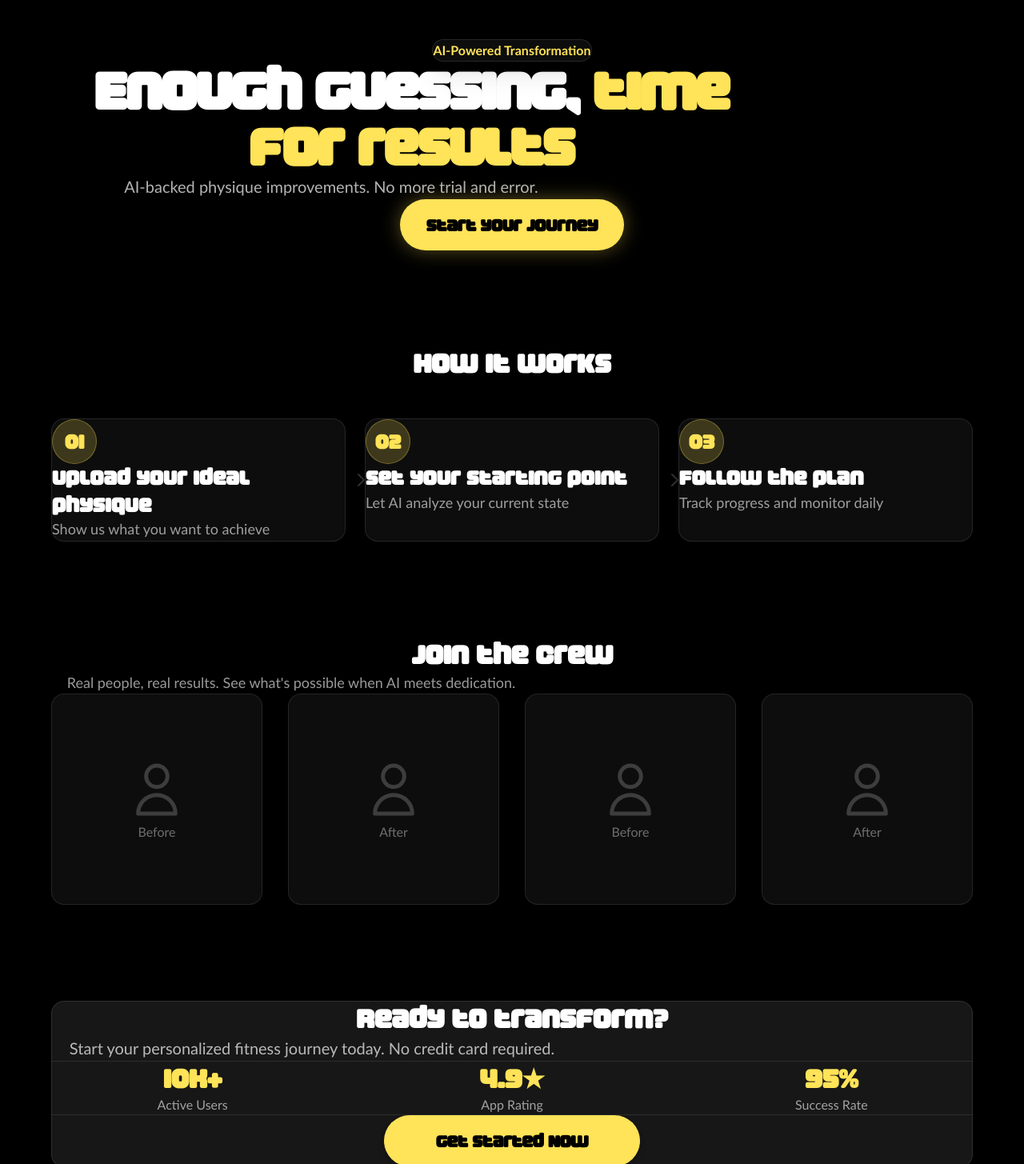
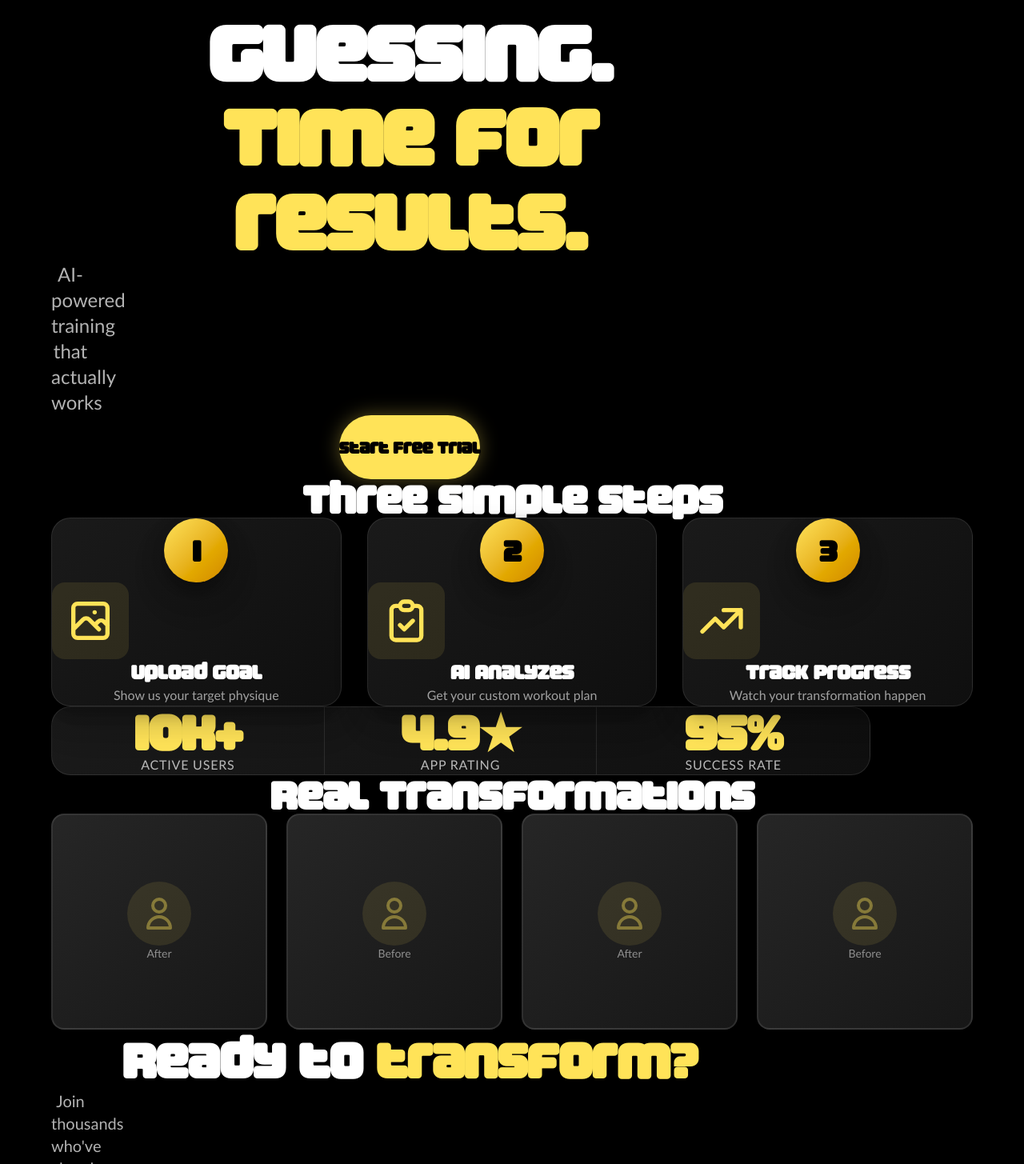
Before and after one commit to Toma732/gym-agent, a Next.js app: page /onboarding in a window 1280 px wide. Shown: the part 95-1550 px from the top of the page at 80% size. Built offline with nearby package versions, Linux system fonts and the light colour scheme.

Commit message:
Complete premium redesign: research-driven from Dribbble/fitness apps - bold typography, visual hierarchy, clean layouts, better shadows

```diff
--- a/app/globals.css
+++ b/app/globals.css
@@ -29,11 +29,11 @@
   --gradient-card: linear-gradient(135deg, rgba(255, 227, 88, 0.1) 0%, rgba(255, 200, 55, 0.05) 100%);
   --gradient-overlay: linear-gradient(180deg, rgba(0, 0, 0, 0) 0%, rgba(0, 0, 0, 0.4) 100%);
 
-  /* Shadow system - multi-layered for depth */
-  --shadow-sm: 0 1px 2px rgba(0, 0, 0, 0.1);
-  --shadow-md: 0 2px 4px rgba(0, 0, 0, 0.1), 0 4px 8px rgba(0, 0, 0, 0.1);
-  --shadow-lg: 0 4px 8px rgba(0, 0, 0, 0.1), 0 8px 16px rgba(0, 0, 0, 0.1), 0 16px 32px rgba(0, 0, 0, 0.1);
-  --shadow-xl: 0 8px 16px rgba(0, 0, 0, 0.15), 0 16px 32px rgba(0, 0, 0, 0.15), 0 32px 64px rgba(0, 0, 0, 0.15);
+  /* Shadow system - multi-layered for depth (premium fitness app style) */
+  --shadow-sm: 0 2px 4px rgba(0, 0, 0, 0.2);
+  --shadow-md: 0 4px 8px rgba(0, 0, 0, 0.2), 0 8px 16px rgba(0, 0, 0, 0.15);
+  --shadow-lg: 0 8px 16px rgba(0, 0, 0, 0.2), 0 16px 32px rgba(0, 0, 0, 0.15), 0 24px 48px rgba(0, 0, 0, 0.1);
+  --shadow-xl: 0 12px 24px rgba(0, 0, 0, 0.25), 0 24px 48px rgba(0, 0, 0, 0.2), 0 36px 72px rgba(0, 0, 0, 0.15);
 
   /* Glassmorphism effects */
   --glass-bg: rgba(255, 255, 255, 0.05);
@@ -169,19 +169,19 @@ body {
   transform: translateY(-2px);
 }
 
-/* Elevated card with solid background */
+/* Elevated card with solid background - premium depth */
 .elevated-card {
-  background: var(--color-gray-900);
+  background: linear-gradient(135deg, #1a1a1a 0%, #0f0f0f 100%);
   border: 1px solid rgba(255, 255, 255, 0.1);
-  border-radius: var(--radius-lg);
-  box-shadow: var(--shadow-md);
+  border-radius: var(--radius-xl);
+  box-shadow: var(--shadow-lg);
   transition: all 0.3s cubic-bezier(0.4, 0, 0.2, 1);
 }
 
 .elevated-card:hover {
-  border-color: var(--color-primary-yellow);
-  box-shadow: var(--shadow-xl), 0 0 24px rgba(255, 227, 88, 0.15);
-  transform: translateY(-4px) scale(1.01);
+  border-color: rgba(255, 227, 88, 0.5);
+  box-shadow: var(--shadow-xl), 0 0 32px rgba(255, 227, 88, 0.2);
+  transform: translateY(-2px);
 }
 
 /* Button transitions with spring effect */
--- a/app/onboarding/page.tsx
+++ b/app/onboarding/page.tsx
@@ -13,135 +13,185 @@ export default function OnboardingFirstScreen() {
     router.push('/onboarding/goal');
   };
 
-  const steps = [
-    {
-      number: '01',
-      title: 'Upload your ideal physique',
-      description: 'Show us what you want to achieve',
-    },
-    {
-      number: '02',
-      title: 'Set your starting point',
-      description: 'Let AI analyze your current state',
-    },
-    {
-      number: '03',
-      title: 'Follow the plan',
-      description: 'Track progress and monitor daily',
-    },
-  ];
-
-  const transformations = [
-    { id: 1, label: 'Before', image: null },
-    { id: 2, label: 'After', image: null },
-    { id: 3, label: 'Before', image: null },
-    { id: 4, label: 'After', image: null },
-  ];
-
   return (
     <div className="min-h-screen bg-primary-black">
       <TopNav showAuth={true} />
 
-      <main className="main-content">
+      <main className="pt-24 md:pt-32 pb-24">
         <div className="container-responsive">
 
-          {/* Hero Section with Gradient */}
-          <section className="section-spacing">
-            <div className="text-center space-y-8 fade-in">
-              {/* Hero Badge */}
-              <div className="inline-block">
-                <div className="glass-card px-6 py-2">
-                  <span className="body-sm font-semibold text-primary-yellow">
-                    AI-Powered Transformation
-                  </span>
-                </div>
-              </div>
+          {/* Hero Section - Simplified, Bold, Clean */}
+          <section className="text-center mb-32 md:mb-40">
+            {/* Single powerful headline */}
+            <div className="space-y-10 max-w-4xl mx-auto">
+              <h1 className="font-display text-5xl sm:text-6xl md:text-7xl lg:text-8xl font-bold leading-[1.1] tracking-tight">
+                <span className="text-white">Enough guessing.</span>
+                <br />
+                <span className="text-primary-yellow">Time for results.</span>
+              </h1>
 
-              {/* Hero Headline */}
-              <div className="space-y-4 px-4">
-                <h1 className="heading-hero text-white mx-auto" style={{ maxWidth: '900px' }}>
-                  Enough guessing,{' '}
-                  <span className="text-primary-yellow">time for results</span>
-                </h1>
-                <p className="body-lg text-white/70 mx-auto" style={{ maxWidth: '700px' }}>
-                  AI-backed physique improvements. No more trial and error.
+              {/* Single line value prop */}
+              <p className="text-xl sm:text-2xl text-white/70 font-light max-w-2xl mx-auto">
+                AI-powered training that actually works
               </p>
-              </div>
 
-              {/* Primary CTA */}
-              <div className="flex justify-center px-4">
+              {/* Single prominent CTA */}
+              <div className="pt-6">
                 <Button
                   onClick={handleStartNow}
                   size="large"
-                  className="w-full sm:w-auto sm:min-w-[280px]"
+                  className="text-xl px-16 h-20 shadow-2xl hover:shadow-primary-yellow/30"
                   glow
                 >
-                  Start Your Journey
+                  Start Free Trial
                 </Button>
               </div>
             </div>
           </section>
 
-          {/* How It Works */}
-          <section className="section-spacing">
-            <h2 className="heading-2 text-white text-center content-spacing">
-              How It Works
+          {/* How It Works - Visual, Not Text-Heavy */}
+          <section className="mb-32 md:mb-40">
+            <h2 className="font-display text-4xl md:text-5xl font-bold text-white text-center mb-16">
+              Three Simple Steps
             </h2>
 
-            <div className="grid grid-cols-1 md:grid-cols-3 gap-6 stagger-children">
-              {steps.map((step) => (
-                <Card key={step.number} variant="glass" hover className="min-w-0">
-                  <div className="space-y-5">
-                    {/* Step Number */}
-                    <div className="inline-flex items-center justify-center w-14 h-14 rounded-full bg-primary-yellow/20 border border-primary-yellow/30">
-                      <span className="heading-3 text-primary-yellow font-bold">{step.number}</span>
+            <div className="grid grid-cols-1 md:grid-cols-3 gap-8 max-w-6xl mx-auto">
+              {/* Step 1 */}
+              <div className="relative">
+                <Card variant="elevated" className="h-full hover:scale-105 transition-transform duration-300">
+                  <div className="text-center space-y-6 p-4">
+                    {/* Big number */}
+                    <div className="inline-flex items-center justify-center w-20 h-20 rounded-full bg-gradient-to-br from-primary-yellow to-yellow-600 shadow-lg">
+                      <span className="text-4xl font-display font-black text-primary-black">1</span>
                     </div>
 
-                    {/* Step Content */}
-                    <div className="space-y-3">
-                      <h3 className="heading-3 text-white font-semibold leading-tight">
-                        {step.title}
+                    {/* Icon/Visual */}
+                    <div className="w-24 h-24 mx-auto bg-primary-yellow/10 rounded-2xl flex items-center justify-center">
+                      <svg className="w-16 h-16 text-primary-yellow" fill="none" stroke="currentColor" viewBox="0 0 24 24">
+                        <path strokeLinecap="round" strokeLinejoin="round" strokeWidth={2} d="M4 16l4.586-4.586a2 2 0 012.828 0L16 16m-2-2l1.586-1.586a2 2 0 012.828 0L20 14m-6-6h.01M6 20h12a2 2 0 002-2V6a2 2 0 00-2-2H6a2 2 0 00-2 2v12a2 2 0 002 2z" />
+                      </svg>
+                    </div>
+
+                    {/* Short title */}
+                    <h3 className="font-display text-2xl font-bold text-white">
+                      Upload Goal
                     </h3>
-                      <p className="body text-white/60 leading-relaxed">
-                        {step.description}
+
+                    {/* Minimal description */}
+                    <p className="text-base text-white/60 leading-relaxed">
+                      Show us your target physique
                     </p>
                   </div>
+                </Card>
+              </div>
 
-                    {/* Visual Arrow */}
-                    {step.number !== '03' && (
-                      <div className="hidden md:block absolute -right-8 top-1/2 -translate-y-1/2 text-white/20">
-                        <svg className="w-6 h-6" fill="none" stroke="currentColor" viewBox="0 0 24 24">
-                          <path strokeLinecap="round" strokeLinejoin="round" strokeWidth={2} d="M9 5l7 7-7 7" />
+              {/* Step 2 */}
+              <div className="relative">
+                <Card variant="elevated" className="h-full hover:scale-105 transition-transform duration-300">
+                  <div className="text-center space-y-6 p-4">
+                    <div className="inline-flex items-center justify-center w-20 h-20 rounded-full bg-gradient-to-br from-primary-yellow to-yellow-600 shadow-lg">
+                      <span className="text-4xl font-display font-black text-primary-black">2</span>
+                    </div>
+
+                    <div className="w-24 h-24 mx-auto bg-primary-yellow/10 rounded-2xl flex items-center justify-center">
+                      <svg className="w-16 h-16 text-primary-yellow" fill="none" stroke="currentColor" viewBox="0 0 24 24">
+                        <path strokeLinecap="round" strokeLinejoin="round" strokeWidth={2} d="M9 5H7a2 2 0 00-2 2v12a2 2 0 002 2h10a2 2 0 002-2V7a2 2 0 00-2-2h-2M9 5a2 2 0 002 2h2a2 2 0 002-2M9 5a2 2 0 012-2h2a2 2 0 012 2m-6 9l2 2 4-4" />
                       </svg>
                     </div>
-                    )}
+
+                    <h3 className="font-display text-2xl font-bold text-white">
+                      AI Analyzes
+                    </h3>
+
+                    <p className="text-base text-white/60 leading-relaxed">
+                      Get your custom workout plan
+                    </p>
                   </div>
                 </Card>
-              ))}
+              </div>
+
+              {/* Step 3 */}
+              <div className="relative">
+                <Card variant="elevated" className="h-full hover:scale-105 transition-transform duration-300">
+                  <div className="text-center space-y-6 p-4">
+                    <div className="inline-flex items-center justify-center w-20 h-20 rounded-full bg-gradient-to-br from-primary-yellow to-yellow-600 shadow-lg">
+                      <span className="text-4xl font-display font-black text-primary-black">3</span>
+                    </div>
+
+                    <div className="w-24 h-24 mx-auto bg-primary-yellow/10 rounded-2xl flex items-center justify-center">
+                      <svg className="w-16 h-16 text-primary-yellow" fill="none" stroke="currentColor" viewBox="0 0 24 24">
+                        <path strokeLinecap="round" strokeLinejoin="round" strokeWidth={2} d="M13 7h8m0 0v8m0-8l-8 8-4-4-6 6" />
+                      </svg>
+                    </div>
+
+                    <h3 className="font-display text-2xl font-bold text-white">
+                      Track Progress
+                    </h3>
+
+                    <p className="text-base text-white/60 leading-relaxed">
+                      Watch your transformation happen
+                    </p>
+                  </div>
+                </Card>
+              </div>
             </div>
           </section>
 
-          {/* Social Proof - Transformations */}
-          <section className="section-spacing">
-            <div className="text-center mb-12 px-4">
-              <h2 className="heading-2 text-white mb-5">
-                Join the crew
-              </h2>
-              <p className="body text-white/60 mx-auto leading-relaxed" style={{ maxWidth: '600px' }}>
-                Real people, real results. See what's possible when AI meets dedication.
-              </p>
+          {/* Stats - Big, Bold, Visual */}
+          <section className="mb-32 md:mb-40">
+            <div className="max-w-5xl mx-auto">
+              <Card variant="elevated" className="bg-gradient-to-br from-gray-900 to-gray-800 border-primary-yellow/20">
+                <div className="grid grid-cols-3 divide-x divide-white/10">
+                  <div className="text-center py-12 px-4">
+                    <div className="text-5xl md:text-6xl font-display font-black text-primary-yellow mb-4">
+                      10K+
+                    </div>
+                    <div className="text-sm md:text-base font-medium text-white/70 uppercase tracking-wider">
+                      Active Users
+                    </div>
                   </div>
 
-            {/* Transformation Grid */}
-            <div className="grid grid-cols-2 md:grid-cols-4 gap-6 md:gap-8">
-              {transformations.map((item) => (
-                <div key={item.id}>
-                  <div className="aspect-square rounded-2xl bg-white/5 backdrop-blur-sm border border-white/10 flex items-center justify-center group hover:border-primary-yellow/30 transition-all duration-300 p-8 md:p-10">
-                    <div className="text-center space-y-5">
-                      <svg className="w-14 h-14 md:w-20 md:h-20 mx-auto text-white/20 group-hover:text-white/30 transition-colors" fill="none" stroke="currentColor" viewBox="0 0 24 24">
-                        <path strokeLinecap="round" strokeLinejoin="round" strokeWidth={1.5} d="M16 7a4 4 0 11-8 0 4 4 0 018 0zM12 14a7 7 0 00-7 7h14a7 7 0 00-7-7z" />
+                  <div className="text-center py-12 px-4">
+                    <div className="text-5xl md:text-6xl font-display font-black text-primary-yellow mb-4">
+                      4.9★
+                    </div>
+                    <div className="text-sm md:text-base font-medium text-white/70 uppercase tracking-wider">
+                      App Rating
+                    </div>
+                  </div>
+
+                  <div className="text-center py-12 px-4">
+                    <div className="text-5xl md:text-6xl font-display font-black text-primary-yellow mb-4">
+                      95%
+                    </div>
+                    <div className="text-sm md:text-base font-medium text-white/70 uppercase tracking-wider">
+                      Success Rate
+                    </div>
+                  </div>
+                </div>
+              </Card>
+            </div>
+          </section>
+
+          {/* Social Proof - Visual Grid */}
+          <section className="mb-32 md:mb-40">
+            <h2 className="font-display text-4xl md:text-5xl font-bold text-white text-center mb-16">
+              Real Transformations
+            </h2>
+
+            <div className="grid grid-cols-2 md:grid-cols-4 gap-6 max-w-6xl mx-auto">
+              {[1, 2, 3, 4].map((i) => (
+                <div key={i} className="group">
+                  <div className="aspect-square rounded-2xl bg-gradient-to-br from-gray-800 to-gray-900 border-2 border-white/10 hover:border-primary-yellow/50 transition-all duration-300 flex items-center justify-center p-8 group-hover:scale-105">
+                    <div className="text-center space-y-6">
+                      <div className="w-20 h-20 mx-auto bg-primary-yellow/10 rounded-full flex items-center justify-center group-hover:bg-primary-yellow/20 transition-colors">
+                        <svg className="w-12 h-12 text-primary-yellow/40 group-hover:text-primary-yellow/60 transition-colors" fill="none" stroke="currentColor" viewBox="0 0 24 24">
+                          <path strokeLinecap="round" strokeLinejoin="round" strokeWidth={2} d="M16 7a4 4 0 11-8 0 4 4 0 018 0zM12 14a7 7 0 00-7 7h14a7 7 0 00-7-7z" />
                         </svg>
-                      <span className="body-sm text-white/40 font-medium">{item.label}</span>
+                      </div>
+                      <div className="text-sm font-medium text-white/50">
+                        {i % 2 === 0 ? 'Before' : 'After'}
+                      </div>
                     </div>
                   </div>
                 </div>
@@ -149,51 +199,35 @@ export default function OnboardingFirstScreen() {
             </div>
           </section>
 
-          {/* Final CTA Section with Stats */}
-          <section className="section-spacing">
-            <Card variant="elevated" className="text-center">
-              {/* Header Section */}
-              <div className="space-y-6 mb-12 pt-4">
-                <h2 className="heading-2 text-white px-4">
-                  Ready to transform?
+          {/* Final CTA - Clean, Focused */}
+          <section className="max-w-4xl mx-auto text-center">
+            <div className="space-y-12">
+              <h2 className="font-display text-5xl md:text-6xl font-bold text-white leading-tight">
+                Ready to <span className="text-primary-yellow">transform?</span>
               </h2>
-                <p className="body-lg text-white/70 mx-auto px-4 leading-relaxed" style={{ maxWidth: '650px' }}>
-                  Start your personalized fitness journey today. No credit card required.
+
+              <p className="text-xl text-white/70 max-w-2xl mx-auto">
+                Join thousands who've already achieved their fitness goals
               </p>
-              </div>
 
-              {/* Quick Stats */}
-              <div className="grid grid-cols-3 gap-8 sm:gap-12 py-12 my-8 border-y border-white/10">
-                <div className="space-y-4">
-                  <div className="heading-2 text-primary-yellow font-bold">10K+</div>
-                  <div className="body-sm text-white/60 font-medium">Active Users</div>
-                </div>
-                <div className="space-y-4">
-                  <div className="heading-2 text-primary-yellow font-bold">4.9★</div>
-                  <div className="body-sm text-white/60 font-medium">App Rating</div>
-                </div>
-                <div className="space-y-4">
-                  <div className="heading-2 text-primary-yellow font-bold">95%</div>
-                  <div className="body-sm text-white/60 font-medium">Success Rate</div>
-                </div>
-              </div>
-
-              {/* CTA Button */}
-              <div className="pt-6 pb-4">
               <Button
                 onClick={handleStartNow}
                 size="large"
-                  className="w-full sm:w-auto sm:min-w-[320px]"
+                className="text-xl px-16 h-20 shadow-2xl hover:shadow-primary-yellow/30"
+                glow
               >
-                  Get Started Now
+                Start Free Trial
               </Button>
+
+              <p className="text-sm text-white/50">
+                No credit card required
+              </p>
             </div>
-            </Card>
           </section>
 
           {/* Footer */}
-          <footer className="text-center pt-12 border-t border-white/10">
-            <p className="body text-white/40">
+          <footer className="text-center pt-32 pb-12">
+            <p className="text-sm text-white/40">
               © 2026 7.32 Body LLC. All Rights Reserved.
             </p>
           </footer>
```
Lines whose indentation alone changed are shown as unchanged.
